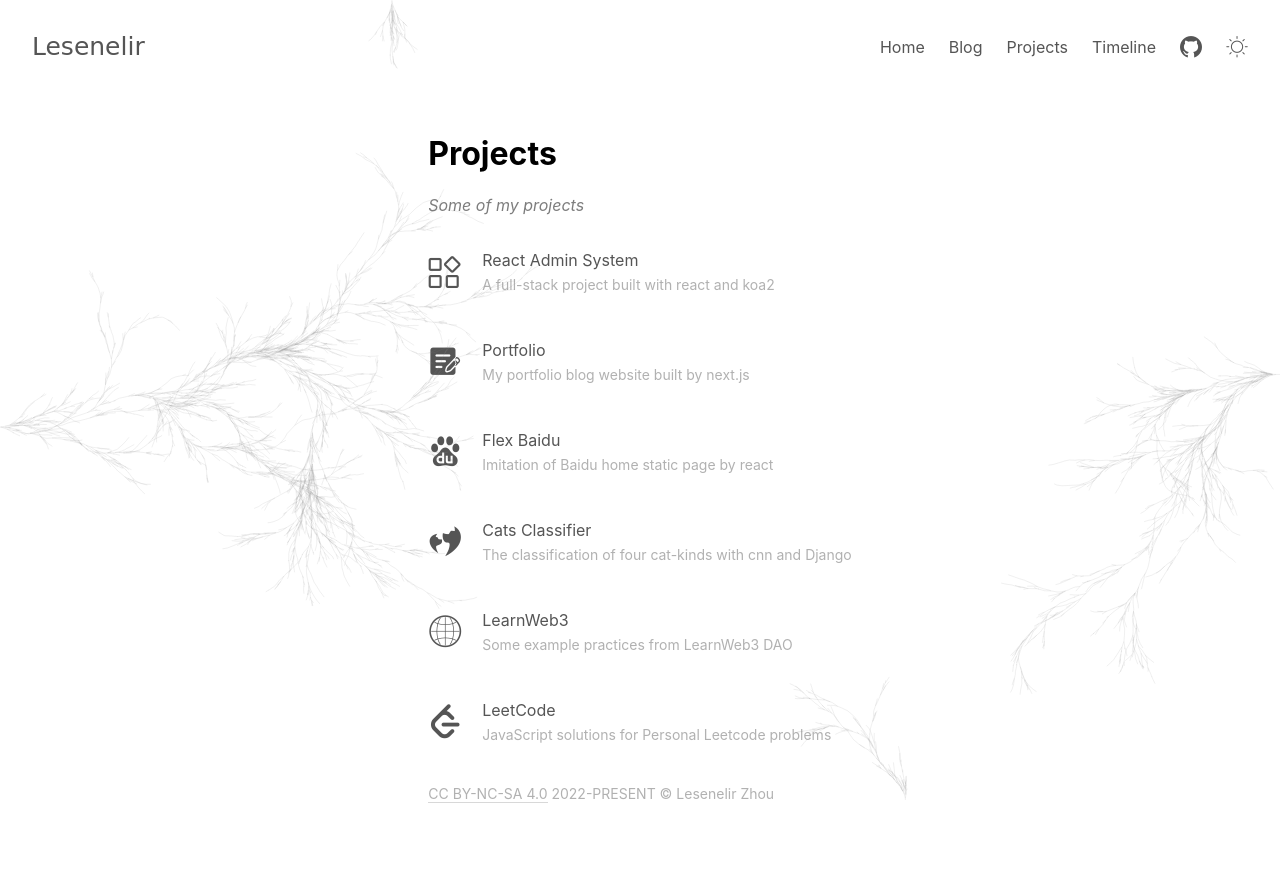
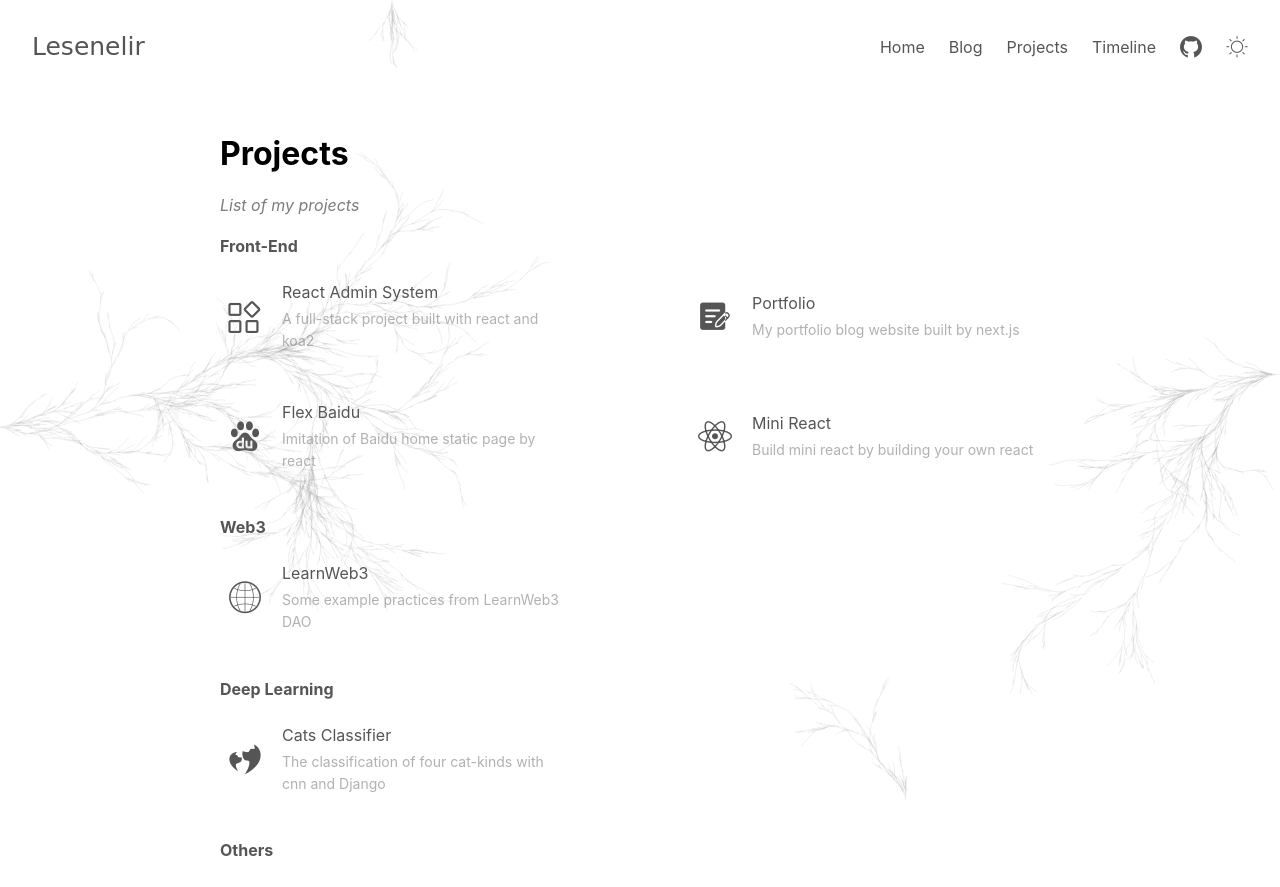
Before and after one commit to lesenelir/lesenelir.zz, a Next.js app: page /projects in a window 1280 px wide. Shown: the top 887 px of the page. Built offline with nearby package versions, Linux system fonts and the light colour scheme.

Commit message:
chore: Rebuild the project page

```diff
--- a/components/Project/project.js
+++ b/components/Project/project.js
@@ -8,7 +8,9 @@ function Project() {
     <div className={styles.container}>
       <div>
         <h1 className={styles.title}>Projects</h1>
-        <p className={styles.subTitle}>Some of my projects</p>
+        <p className={styles.subTitle}>List of my projects</p>
+
+        <h4 className={styles.h4Title}>Front-End</h4>
         <div className={styles.list}>
           <Item
             name={'React Admin System'}
@@ -29,22 +31,47 @@ function Project() {
             repo={'https://github.com/lesenelir/meta-baidu'}
           />
           <Item
-            name={'Cats Classifier'}
-            description={'The classification of four cat-kinds with cnn and Django'}
-            icon='&#xe62c;'
-            repo={'https://github.com/lesenelir/Django-Cats-Classifier'}
+            name={'Mini React'}
+            // description={'Build my own mini react'}
+            description={'Build mini react by building your own react'}
+            icon='&#xe64b;'
+            repo={'https://github.com/lesenelir/mini-react'}
           />
+        </div>
+
+        <h4 className={styles.h4Title}>Web3</h4>
+        <div className={styles.list}>
           <Item
             name={'LearnWeb3'}
             description={'Some example practices from LearnWeb3 DAO'}
             icon='&#xe6fd;'
             repo={'https://github.com/lesenelir/meta-learnweb3-dao-projects'}
           />
+        </div>
+
+        <h4 className={styles.h4Title}>Deep Learning</h4>
+        <div className={styles.list}>
+          <Item
+            name={'Cats Classifier'}
+            description={'The classification of four cat-kinds with cnn and Django'}
+            icon='&#xe62c;'
+            repo={'https://github.com/lesenelir/Django-Cats-Classifier'}
+          />
+        </div>
+
+        <h4 className={styles.h4Title}>Others</h4>
+        <div className={styles.list}>
           <Item
             name={'LeetCode'}
             description={'JavaScript solutions for Personal Leetcode problems'}
             icon='&#xebf2;'
             repo={'https://github.com/lesenelir/meta-leetcode-js'}
+          />
+          <Item
+            name={'Javascript Unit Test'}
+            description={'Just learn how to write unit test in javascript'}
+            icon='&#xe606;'
+            repo={'https://github.com/lesenelir/javascript-unit-test'}
           />
         </div>
         <Footer/>
--- a/styles/project.module.css
+++ b/styles/project.module.css
@@ -4,7 +4,6 @@
 }
 
 .title {
-  /*color: #000000;*/
   color: var(--surfaceStrong);
 }
 
@@ -15,17 +14,31 @@
 
 .list {
   display: flex;
-  flex-direction: column;
   flex-wrap: wrap;
+  justify-content: space-between;
+  padding: 10px 10px 10px 0 ;
+  row-gap: 20px;
+}
+
+.h4Title {
+  color: var(--surfaceMain);
+  font-weight: 700;
+  margin-bottom: 0;
 }
 
 /* Item 样式 */
 .item {
+  width: 360px;
+  /*规定Item的宽高，此处设置高度，根据description设置两行的高度*/
+  /*如果后续description有三行则需要重新考虑该height值*/
+  /*但不建议description超过两行*/
+  height: 100px;
   display: flex;
   align-items: center;
   gap: 20px;
+  padding: 8px;
   transition: 0.3s;
-  margin-bottom: 10px;
+  border-radius: 10px;
 }
 
 .icon {
@@ -44,6 +57,7 @@
 .description {
   margin-top: -10px;
   font-size: 14px;
+  line-height: 22px;
   color: rgba(125, 125, 125, .6);
   transition: 0.3s;
 }
@@ -55,7 +69,6 @@
 }
 
 .item:hover .name {
-  /*color: black;*/
   color: var(--surfaceStrong);
   transition: 0.3s;
 }
```
Also changed, not shown: public/iconfont.ttf.
